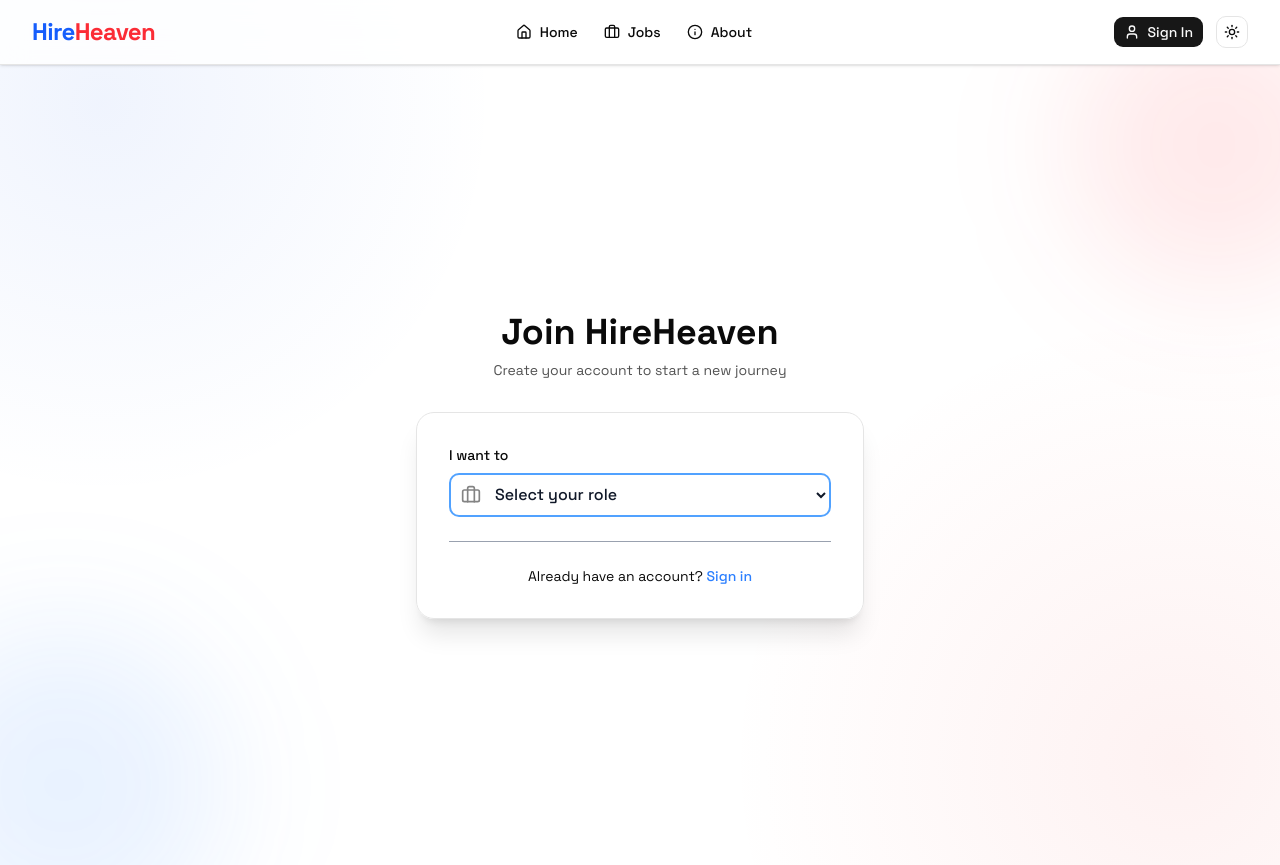
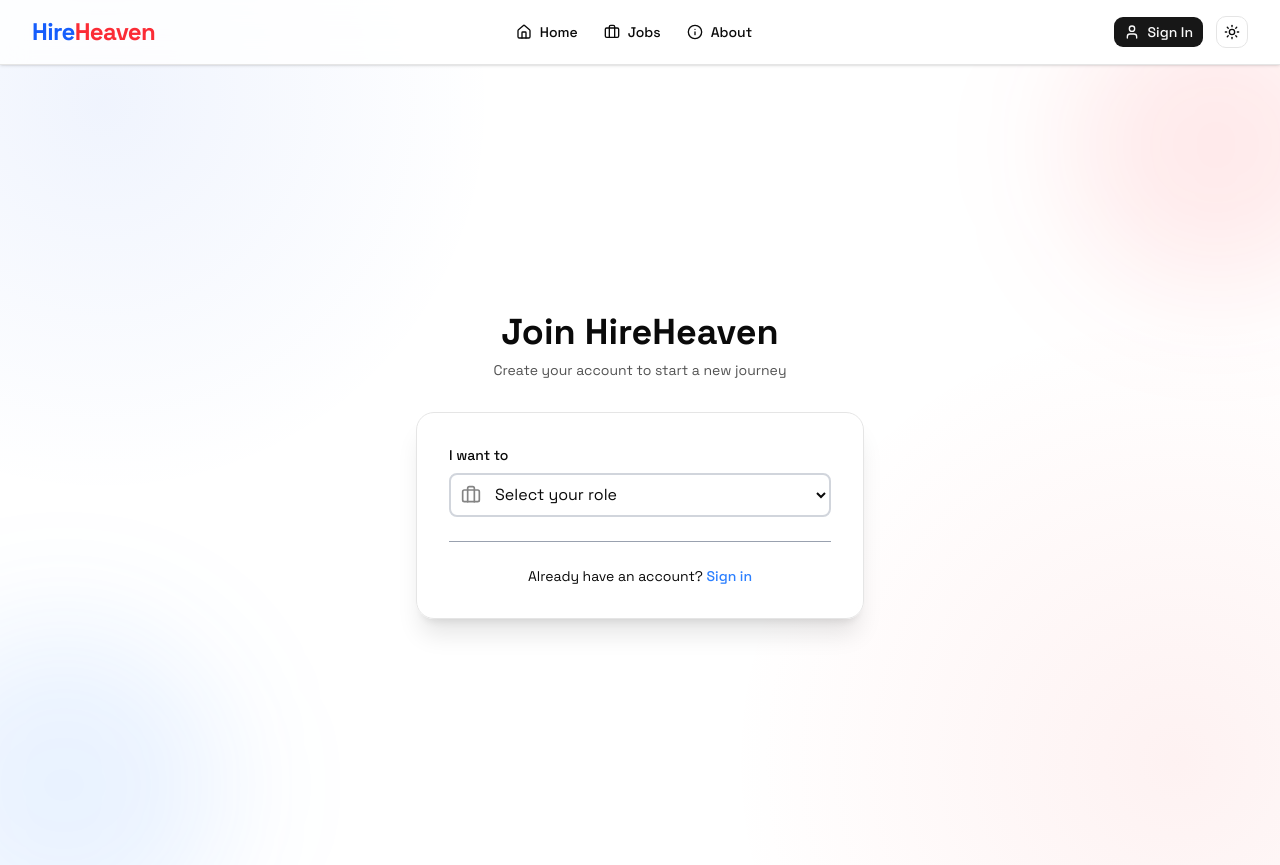
Before and after one commit to debug-node/Job-Portal, a Next.js app in the folder frontend/: page /register in a window 1280 px wide. Built offline with nearby package versions, Linux system fonts and the light colour scheme.

Commit message:
Revert color changes to original styling

```diff
--- a/frontend/src/app/(auth)/register/page.tsx
+++ b/frontend/src/app/(auth)/register/page.tsx
@@ -102,11 +102,11 @@ const RegisterPage = () => {
 									id="role"
 									value={role}
 									onChange={(e) => setRole(e.target.value)}
-									className="w-full h-11 pl-10 pr-4 border-2 border-blue-400 rounded-lg bg-white text-gray-900 font-medium focus:outline-none focus:border-blue-600 focus:ring-2 focus:ring-blue-200 transition-all"
+									className="w-full h-11 pl-10 pr-4 border-2 border-gray-300 rounded-md bg-transparent"
 									required>
-									<option value="" className="text-gray-500">Select your role</option>
-									<option value="jobseeker" className="text-gray-900 bg-white py-2">Find a Job</option>
-									<option value="recruiter" className="text-gray-900 bg-white py-2 font-semibold">Hire Talent</option>
+									<option value="">Select your role</option>
+									<option value="jobseeker">Find a Job</option>
+									<option value="recruiter">Hire Talent</option>
 								</select>
 							</div>
 						</div>
```
